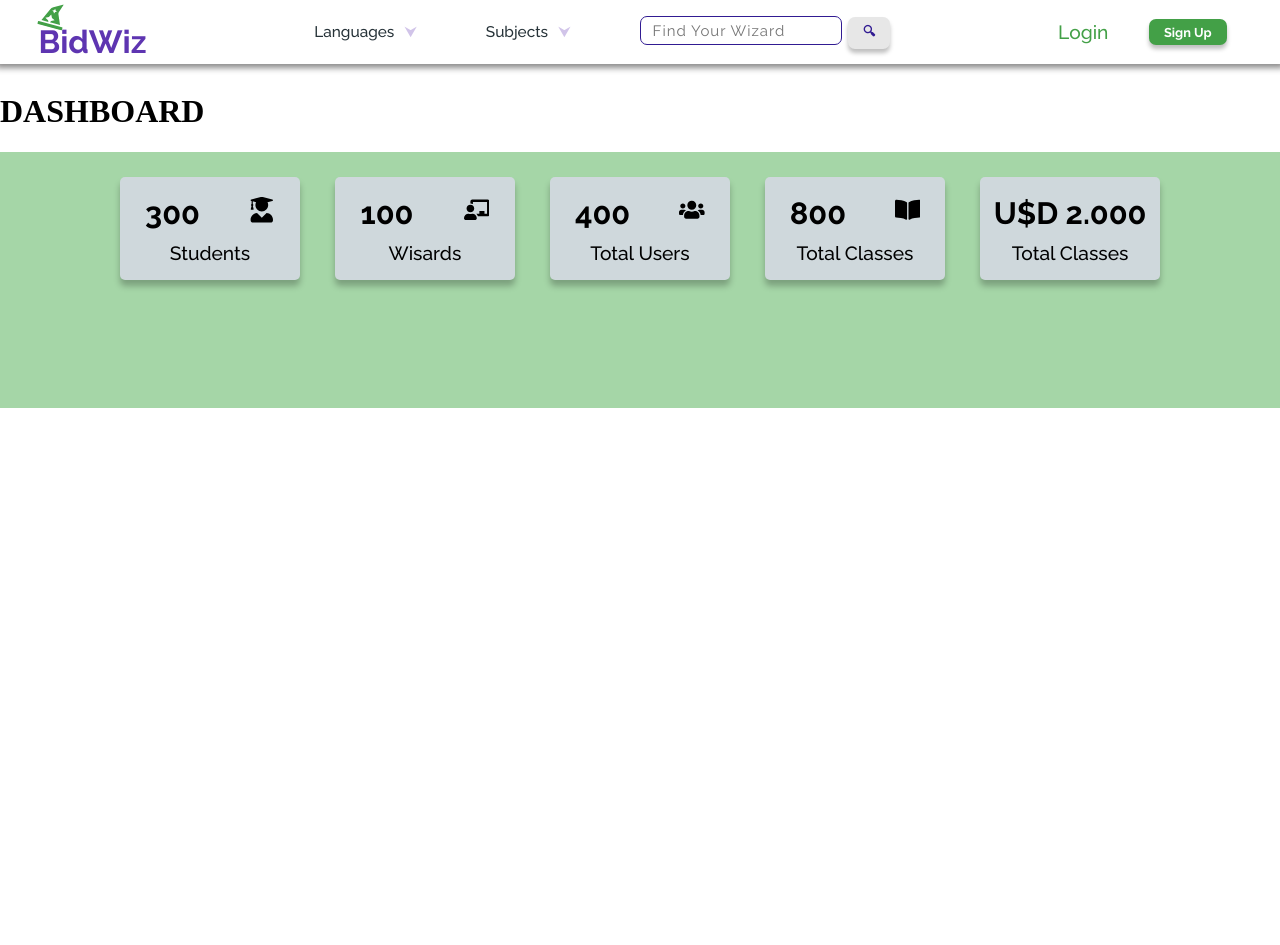
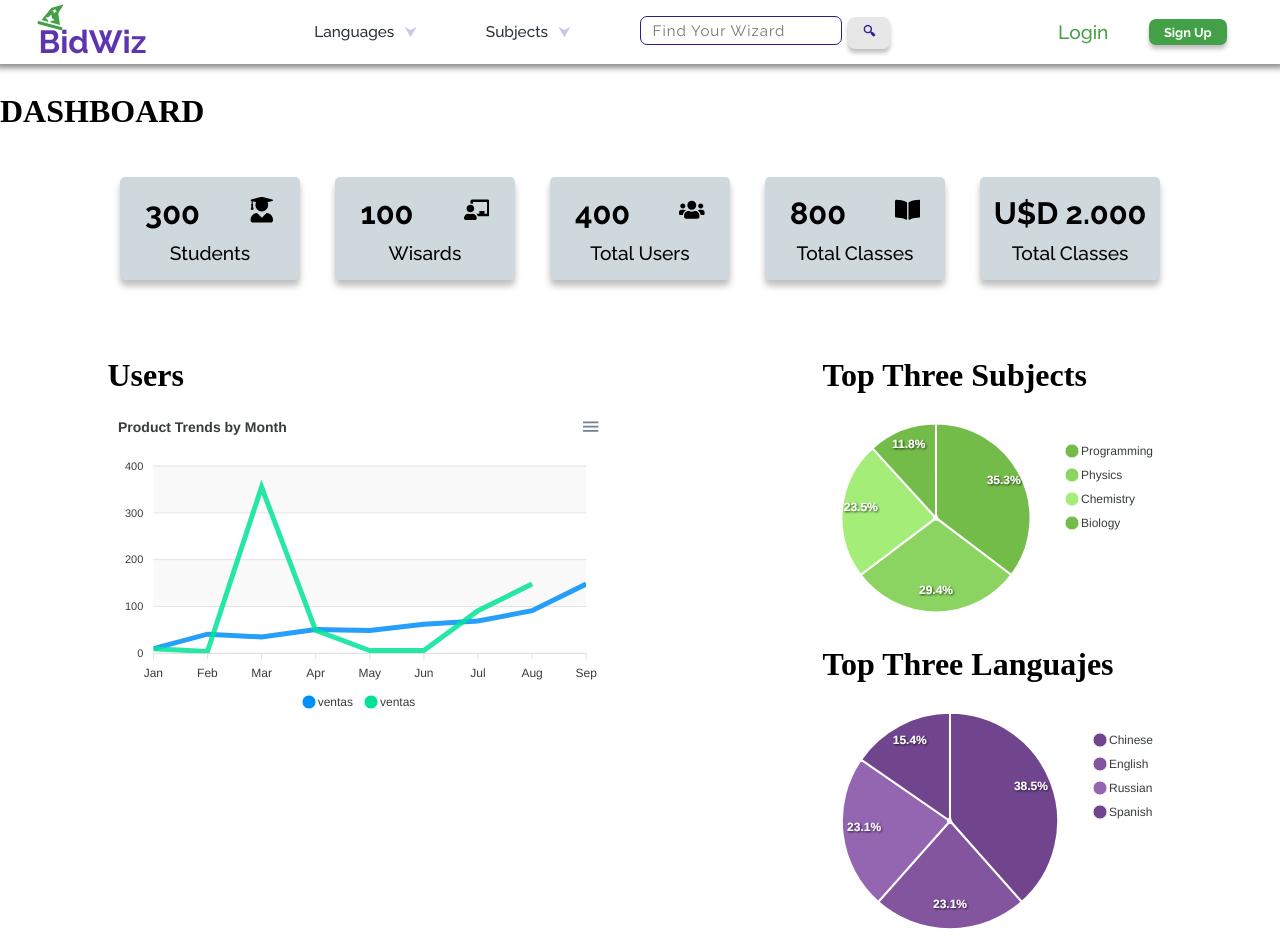
Before and after one commit to Mr-Hache/bidWiz-Frontend, a Next.js app: page /admin in a window 1280 px wide. Before the commit the page ends 800 px from the top, so only its background shows below. Built offline with nearby package versions, Linux system fonts and the light colour scheme.

Commit message:
componente de dashboard con su estilo basico

```diff
--- a/app/Componets/adminDashboard/adminDashboard.module.scss
+++ b/app/Componets/adminDashboard/adminDashboard.module.scss
@@ -2,6 +2,8 @@
 @import "../../utils/variabls";
 
 .dashboard {
-  background-color: $lightMediumGreen;
-  min-height: 20vw;
+  .container {
+    display: flex;
+    justify-content: space-around;
+  }
 }
--- a/app/Componets/adminDashboard/adminDashboard.tsx
+++ b/app/Componets/adminDashboard/adminDashboard.tsx
@@ -1,11 +1,17 @@
 import React from "react";
 import styles from "./adminDashboard.module.scss";
 import AdminUsers from "../adminUsers/adminUsers";
+import AdminSales from "../adminSales/adminSales";
+import AdminDistribution from "../adminDistribution/adminDistribution";
 
 export default function adminDashboard() {
   return (
     <div className={styles.dashboard}>
       <AdminUsers />
+      <div className={styles.container}>
+        <AdminSales />
+        <AdminDistribution />
+      </div>
     </div>
   );
 }
```
